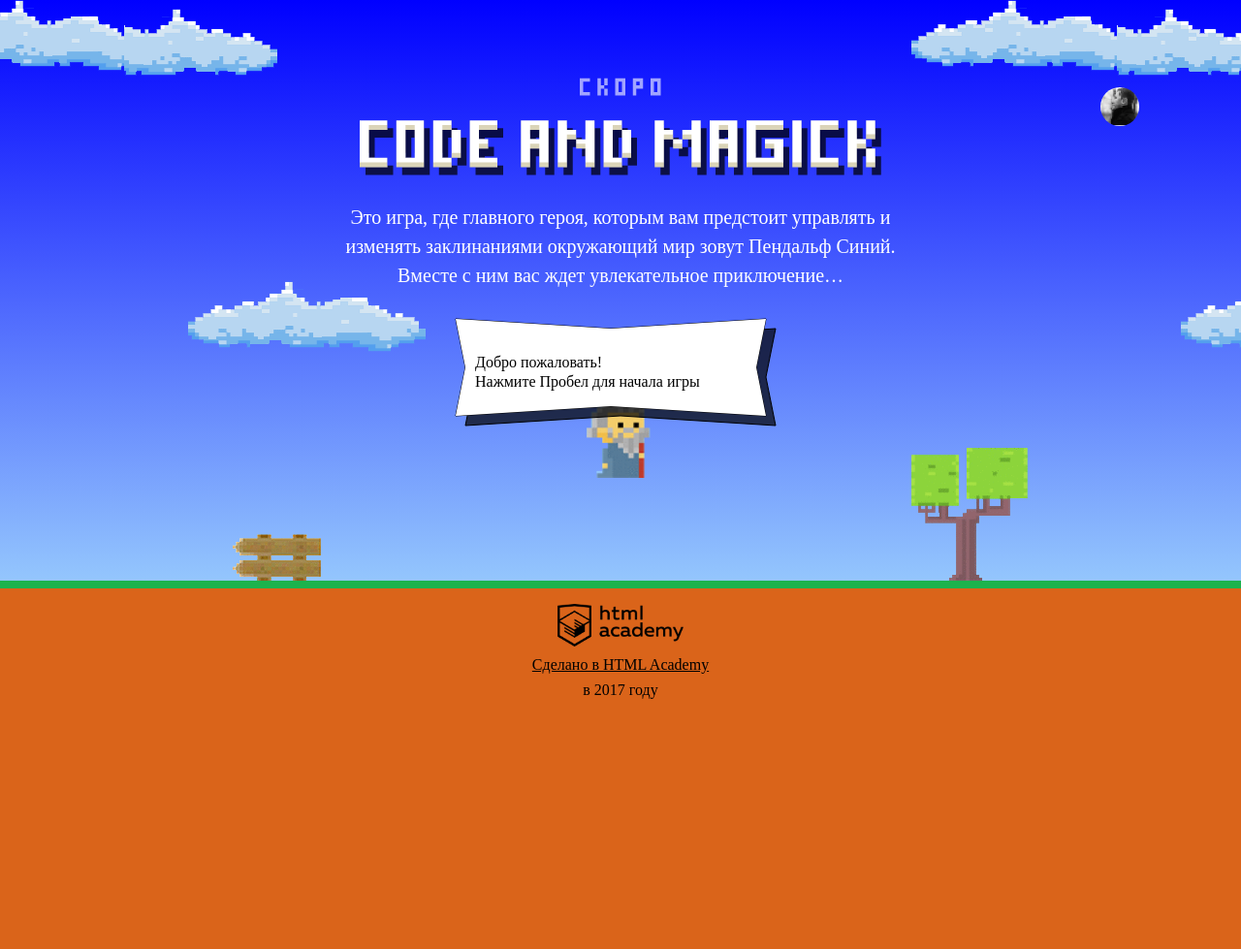
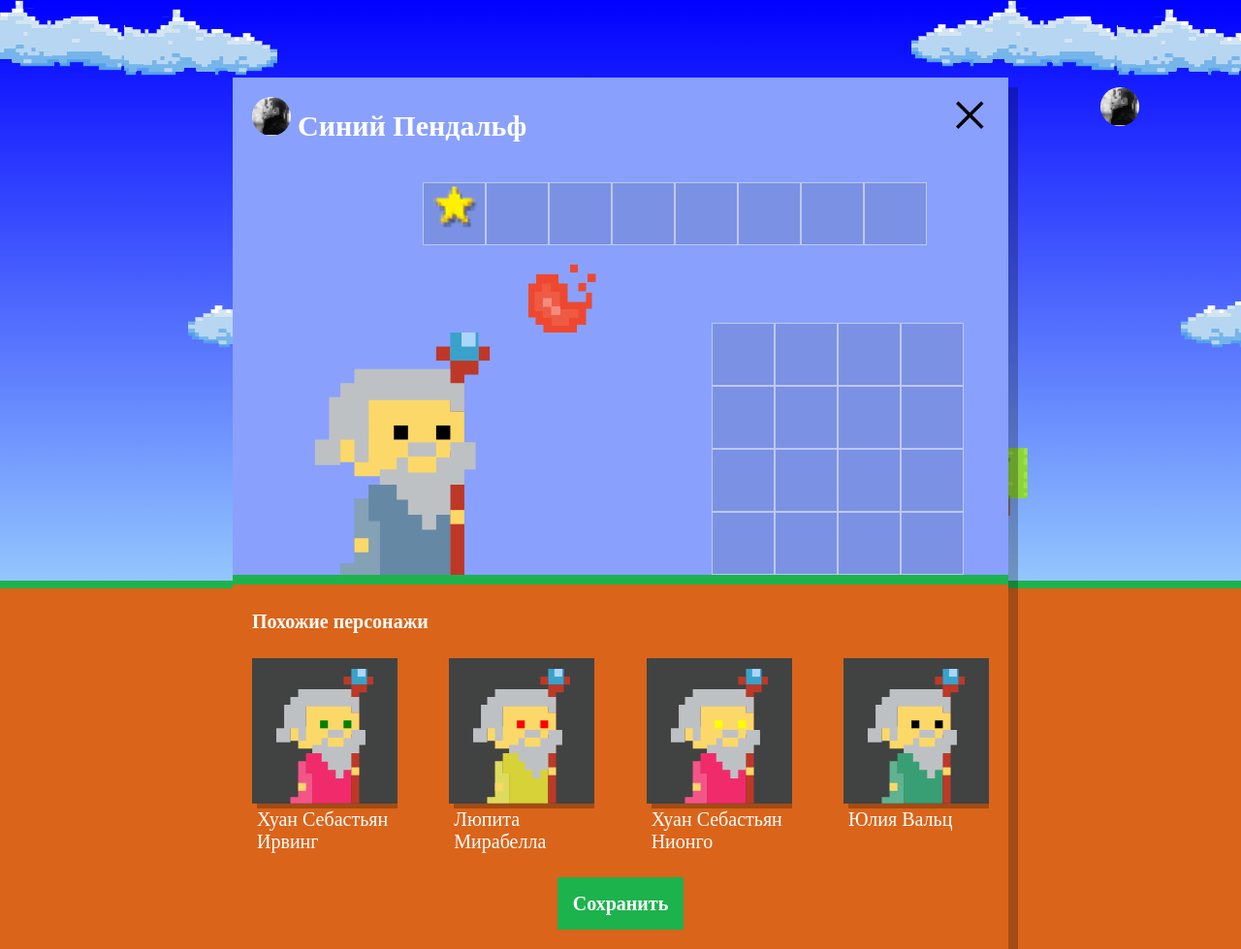
Before and after one commit to marat1000/606021-code-and-magick, a website: page index.html in a window 1280 px wide. Shown: the whole page at 97% size. Before the commit the page ends 800 px from the top, so only its background shows below. Drawn offline with Linux system fonts and the light colour scheme; a web font is replaced by a local one.

Commit message:
Учебный проект: нас орда

```diff
--- a/index.html
+++ b/index.html
@@ -199,6 +199,7 @@
   };
 </script>
 <script src="js/stat.js"></script>
+<script src="js/setup.js"></script>
 <script src="js/game.js"></script>
 
 </body>
--- /dev/null
+++ b/js/setup.js
@@ -0,0 +1,92 @@
+'use strict';
+
+var names;
+var surnames;
+var coatColors;
+var eyesColors;
+var i;
+var wizards = [];
+
+names = ['Иван', 'Хуан Себастьян', 'Мария', 'Кристоф', 'Виктор', 'Юлия', 'Люпита', 'Вашингтон'];
+surnames = ['да Марья', 'Верон', 'Мирабелла', 'Вальц', 'Онопко', 'Топольницкая', 'Нионго', 'Ирвинг'];
+coatColors = ['rgb(101, 137, 164)', 'rgb(241, 43, 107)', 'rgb(146, 100, 161)', 'rgb(56, 159, 117)', 'rgb(215, 210, 55)', 'rgb(0, 0, 0)'];
+eyesColors = ['black', 'red', 'blue', 'yellow', 'green'];
+
+var getRandomItem = function (arr) {
+  return arr[Math.floor(Math.random() * arr.length)];
+};
+
+wizards = [
+  {
+    name: getRandomItem(names) + ' ' + getRandomItem(surnames),
+    coatColor: getRandomItem(coatColors),
+    eyesColor: getRandomItem(eyesColors)
+  },
+  {
+    name: getRandomItem(names) + ' ' + getRandomItem(surnames),
+    coatColor: getRandomItem(coatColors),
+    eyesColor: getRandomItem(eyesColors)
+  },
+  {
+    name: getRandomItem(names) + ' ' + getRandomItem(surnames),
+    coatColor: getRandomItem(coatColors),
+    eyesColor: getRandomItem(eyesColors)
+  },
+  {
+    name: getRandomItem(names) + ' ' + getRandomItem(surnames),
+    coatColor: getRandomItem(coatColors),
+    eyesColor: getRandomItem(eyesColors)
+  }
+];
+
+// Этот массив вообще можно получить через цикл? Подскажи, пожалуйста, правильный вариант
+// var D = {
+//   name: getRandomItem(names) + ' ' + getRandomItem(surnames),
+//   coatColor: getRandomItem(coatColors),
+//   eyesColor: getRandomItem(eyesColors)
+// };
+// i = 0;
+// while (i < 4) {
+//   wisards[i] = D;
+//   i = i + 1;
+// }
+
+// var gettest = function (m) {
+//   wisards[m] = {
+//     name: getRandomItem(names) + ' ' + getRandomItem(surnames),
+//     coatColor: getRandomItem(coatColors),
+//     eyesColor: getRandomItem(eyesColors)
+//   };
+// };
+// var wisards = [];
+// i = 0;
+// while (i <= 4) {
+//   gettest(i);
+//   i = i + 1;
+// }
+
+var userDialog = document.querySelector('.setup');
+var similarListElement = userDialog.querySelector('.setup-similar-list');
+var similarWizardTemplate = document.querySelector('#similar-wizard-template')
+  .content
+  .querySelector('.setup-similar-item');
+
+userDialog.classList.remove('hidden');
+
+var renderWizard = function (wizard) {
+  var wizardElement = similarWizardTemplate.cloneNode(true);
+
+  wizardElement.querySelector('.setup-similar-label').textContent = wizard.name;
+  wizardElement.querySelector('.wizard-coat').style.fill = wizard.coatColor;
+  wizardElement.querySelector('.wizard-eyes').style.fill = wizard.eyesColor;
+
+  return wizardElement;
+};
+
+var fragment = document.createDocumentFragment();
+for ( i = 0; i < wizards.length; i++) {
+  fragment.appendChild(renderWizard(wizards[i]));
+}
+similarListElement.appendChild(fragment);
+
+userDialog.querySelector('.setup-similar').classList.remove('hidden');
--- a/package.json
+++ b/package.json
@@ -11,7 +11,7 @@
     "url": "https://github.com/htmlacademy-javascript/606021-code-and-magick/issues"
   },
   "devDependencies": {
-    "eslint": "4.19.1",
+    "eslint": "^4.19.1",
     "eslint-config-htmlacademy": "0.5.2"
   },
   "license": "MIT",
```
Also changed, not shown: 1 other file.
